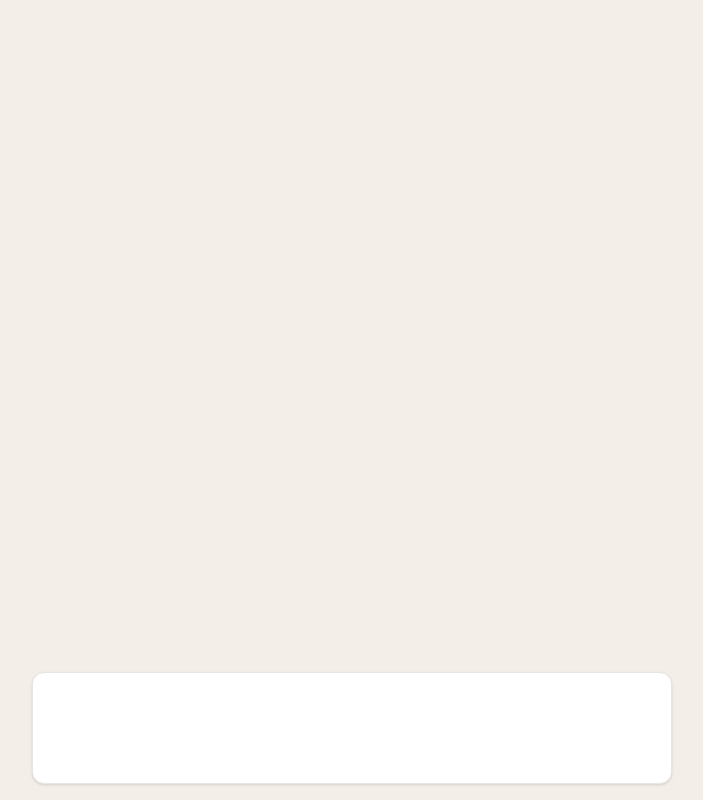
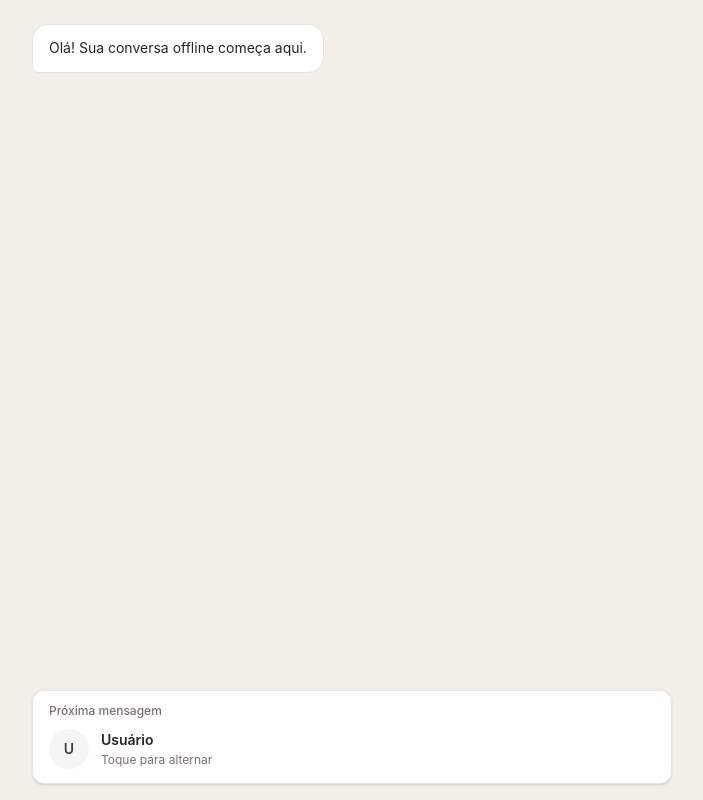
Before and after one commit to Bistafa/react-chat-offline, a React (Vite) app: page / in a window 1280 px wide. Shown: the whole page, without its empty margins (288-991 px from the left). Built offline with nearby package versions, Linux system fonts and the light colour scheme.

Commit message:
Implementa historico e seletor de remetente

```diff
--- a/src/App.tsx
+++ b/src/App.tsx
@@ -1,17 +1,38 @@
+import { useState } from 'react'
+import ChatHistory from './components/ChatHistory'
+import RoleToggle from './components/RoleToggle'
+import type { ChatMessage, MessageRole } from './types/chat'
+
+const initialMessages: ChatMessage[] = [
+  {
+    id: 'welcome',
+    text: 'Olá! Sua conversa offline começa aqui.',
+    role: 'bot',
+  },
+]
+
 export default function App() {
+  const [role, setRole] = useState<MessageRole>('user')
+
   return (
     <main className="min-h-dvh bg-[#f3eee8]">
       <div className="mx-auto flex h-dvh w-full max-w-2xl flex-col">
-        <section
-          aria-label="Historico da conversa"
-          className="min-h-0 flex-1 overflow-y-auto"
-        />
+        <ChatHistory messages={initialMessages} />
 
         <div className="shrink-0 px-4 pb-[max(1rem,env(safe-area-inset-bottom))] pt-3">
           <section
-            aria-label="Composicao da mensagem"
-            className="min-h-28 rounded-xl border border-stone-200 bg-white shadow-sm"
-          />
+            aria-label="Composição da mensagem"
+            className={`rounded-xl border bg-white px-4 py-3 shadow-sm transition-colors ${
+              role === 'bot' ? 'border-violet-500' : 'border-stone-200'
+            }`}
+          >
+            <div>
+              <p className="mb-2 text-xs font-medium text-stone-500">
+                Próxima mensagem
+              </p>
+              <RoleToggle role={role} onRoleChange={setRole} />
+            </div>
+          </section>
         </div>
       </div>
     </main>
--- /dev/null
+++ b/src/components/ChatHistory.tsx
@@ -0,0 +1,23 @@
+import MessageBubble from './MessageBubble'
+import type { ChatMessage } from '../types/chat'
+
+type ChatHistoryProps = {
+  messages: ChatMessage[]
+}
+
+export default function ChatHistory({ messages }: ChatHistoryProps) {
+  return (
+    <section
+      aria-label="Histórico da conversa"
+      aria-live="polite"
+      className="min-h-0 flex-1 overflow-y-auto overscroll-contain px-4 py-6"
+      role="log"
+    >
+      <div className="mx-auto flex w-full flex-col gap-4">
+        {messages.map((message) => (
+          <MessageBubble key={message.id} message={message} />
+        ))}
+      </div>
+    </section>
+  )
+}
--- /dev/null
+++ b/src/components/MessageBubble.tsx
@@ -0,0 +1,26 @@
+import type { ChatMessage } from '../types/chat'
+
+type MessageBubbleProps = {
+  message: ChatMessage
+}
+
+export default function MessageBubble({ message }: MessageBubbleProps) {
+  const isUser = message.role === 'user'
+
+  return (
+    <article
+      aria-label={`Mensagem de ${isUser ? 'usuário' : 'robô'}`}
+      className={`flex ${isUser ? 'justify-end' : 'justify-start'}`}
+    >
+      <p
+        className={`max-w-[85%] break-words rounded-2xl px-4 py-3 text-sm leading-relaxed sm:max-w-[75%] ${
+          isUser
+            ? 'rounded-br-md bg-stone-800 text-white'
+            : 'rounded-bl-md border border-stone-200 bg-white text-stone-800'
+        }`}
+      >
+        {message.text}
+      </p>
+    </article>
+  )
+}
--- /dev/null
+++ b/src/components/RoleToggle.tsx
@@ -0,0 +1,42 @@
+import type { MessageRole } from '../types/chat'
+
+type RoleToggleProps = {
+  role: MessageRole
+  onRoleChange: (role: MessageRole) => void
+}
+
+export default function RoleToggle({ role, onRoleChange }: RoleToggleProps) {
+  const isBot = role === 'bot'
+
+  function toggleRole() {
+    onRoleChange(isBot ? 'user' : 'bot')
+  }
+
+  return (
+    <button
+      aria-label={`Remetente da próxima mensagem: ${isBot ? 'robô' : 'usuário'}. Alternar para ${isBot ? 'usuário' : 'robô'}`}
+      aria-pressed={isBot}
+      className="inline-flex min-h-11 items-center gap-3 rounded-lg text-left outline-none focus-visible:ring-2 focus-visible:ring-violet-500 focus-visible:ring-offset-2"
+      onClick={toggleRole}
+      title={`Alternar para ${isBot ? 'usuário' : 'robô'}`}
+      type="button"
+    >
+      <span
+        aria-hidden="true"
+        className={`grid size-10 shrink-0 place-items-center rounded-full text-sm font-semibold ${
+          isBot ? 'bg-violet-100 text-violet-800' : 'bg-stone-100 text-stone-700'
+        }`}
+      >
+        {isBot ? 'R' : 'U'}
+      </span>
+      <span className="grid gap-0.5">
+        <span className="text-sm font-semibold text-stone-800">
+          {isBot ? 'Robô' : 'Usuário'}
+        </span>
+        <span className="text-xs text-stone-500">
+          Toque para alternar
+        </span>
+      </span>
+    </button>
+  )
+}
```
Also changed, not shown: .docs/prd.md.
